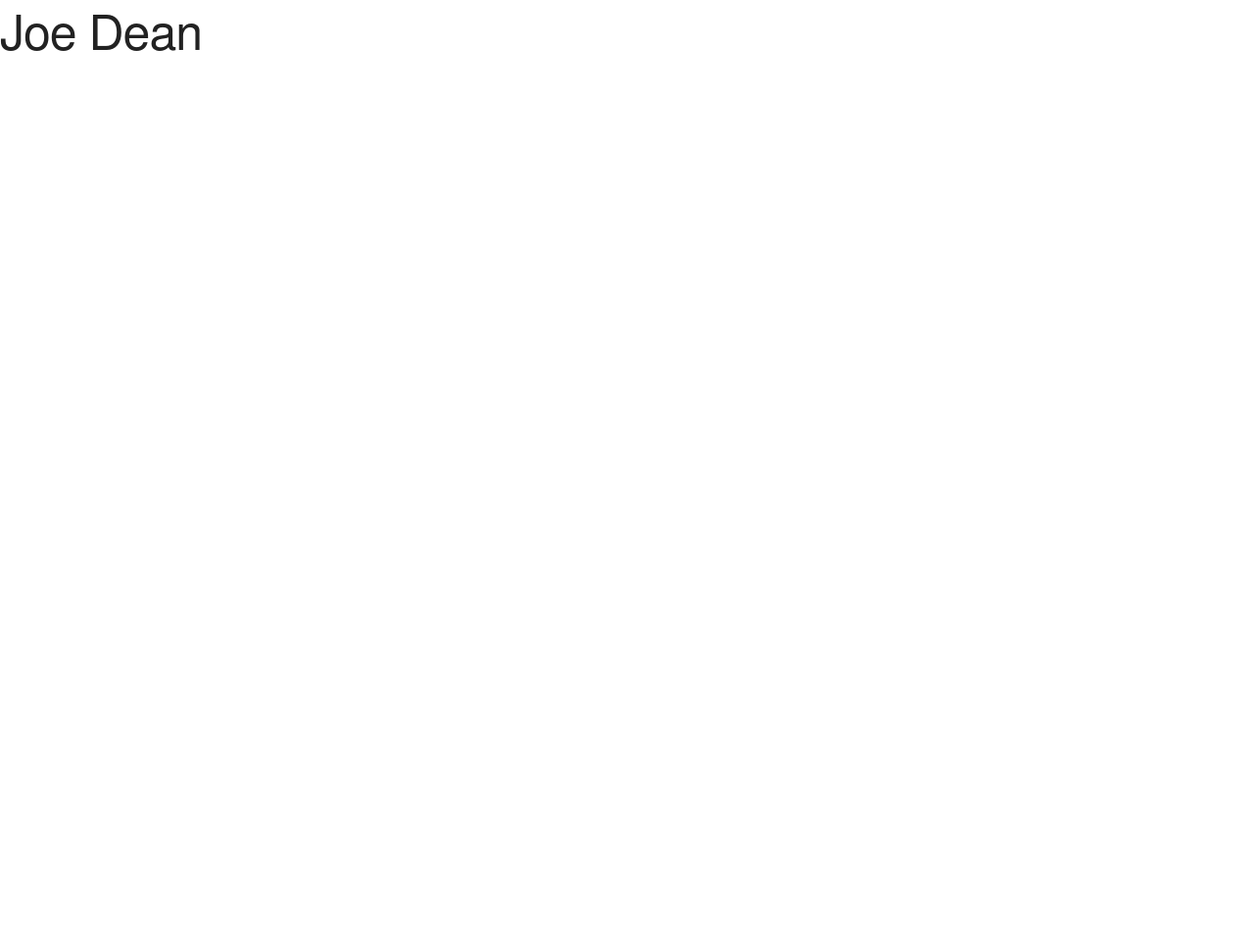
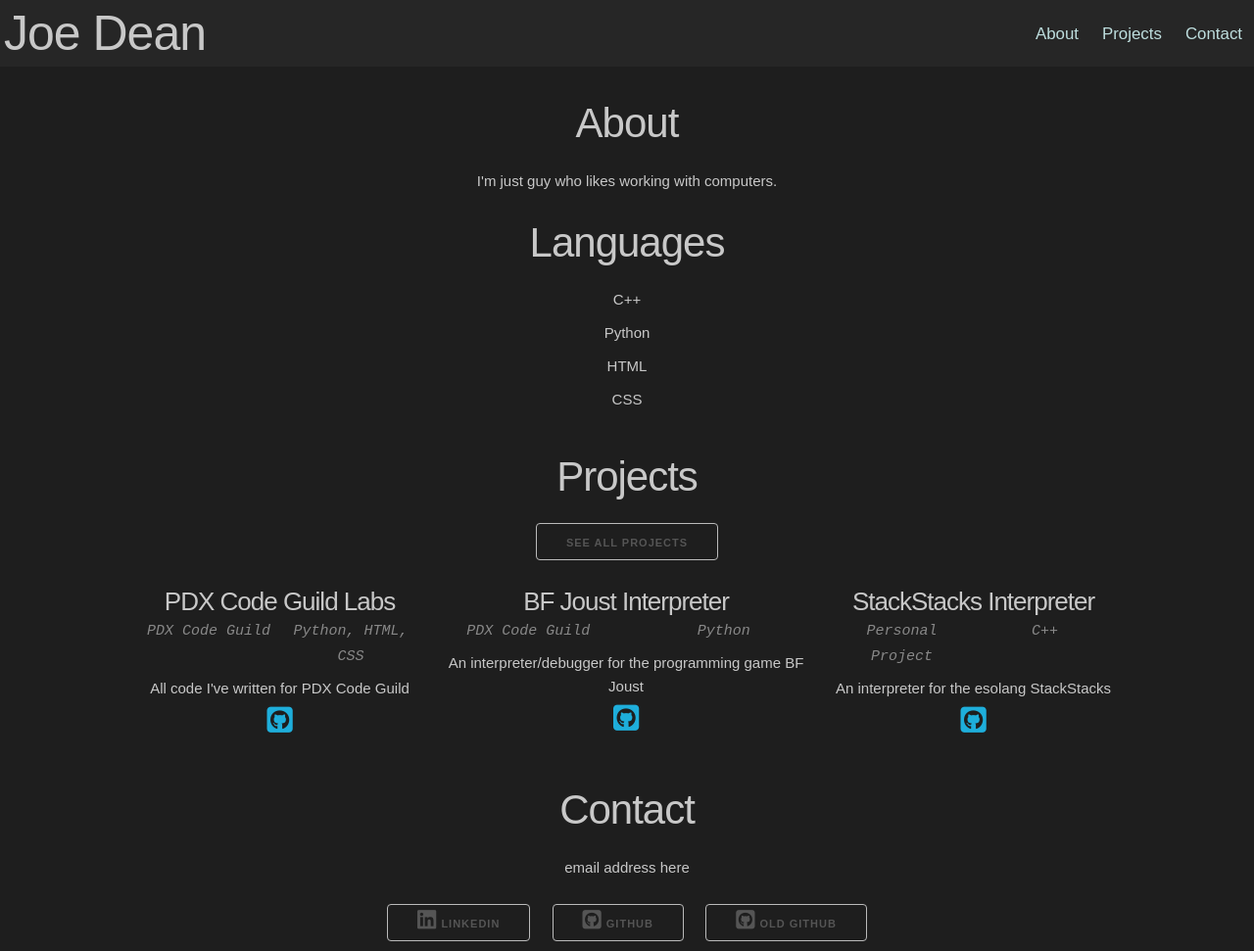
Before and after one commit to JoeD42/JoeD42.github.io, a plain HTML site: page index.html in a window 1280 px wide. Shown: the whole page at 98% size. Before the commit the page ends 800 px from the top, so only its background shows below. Drawn offline with Linux system fonts and the light colour scheme.

Commit message:
preliminary content

```diff
--- a/index.html
+++ b/index.html
@@ -1,18 +1,107 @@
 <!DOCTYPE html>
-
+<!--
+    TODOs:
+        -better fonts
+        -colors
+-->
 <html>
     <head>
         <meta name="viewport" content="width=device-width, initial-scale=1" />
         <meta charset="UTF-8" />
 
         <title>Joe Dean</title>
+        <!--TODO: Icon-->
 
         <link rel="stylesheet" href="normalize.css"/>
+        <script src="https://kit.fontawesome.com/130ffd39f1.js" crossorigin="anonymous"></script>
         <link rel="stylesheet" href="skeleton.css"/>
-        <!-- <link rel="stylesheet" href="styles.css"/> -->
+        <link rel="stylesheet" href="styles.css"/>
     </head>
 
     <body>
-        <header><h1>Joe Dean</h1></header>
+        <header>
+            <h1>Joe Dean</h1>
+            <div class="navbuttons">
+                <a href="#about">About</a>
+                <a href="#projects">Projects</a>
+                <a href="#contact">Contact</a>
+            </div>
+        </header>
+
+        <!--Image of me here-->
+
+        <main>
+            <div id="about">
+                <h2>About</h2>
+                <p>I'm just guy who likes working with computers.</p>
+            </div>
+
+            <div class="skills">
+                <div class="languages">
+                    <h2>Languages</h2>
+                    <ul>
+                        <li>C++</li>
+                        <li>Python</li>
+                        <li>HTML</li>
+                        <li>CSS</li>
+                    </ul>
+                </div>
+            </div>
+
+
+            <div id="projects"> <!--Three or so featured projects, and a link to a page with all projects-->
+                <h2>Projects</h2>
+                <a class="button" href="projects.html">See all projects</a>
+                <div class="featured-projects">
+                    <!--div class="feat-project-->
+                        <!--Image-->
+                        <!--Title, language, For-->
+                        <!--Description-->
+                        <!--Link-->
+                    <div class="feat-project">
+
+                        <h3>PDX Code Guild Labs</h3>
+                        <div class="row">
+                            <div class="six columns"><span class="p-for">PDX Code Guild</span></div>
+                            <div class="six columns"><span class="p-langs">Python, HTML, CSS</span></div>
+                        </div>
+                        <p>All code I've written for PDX Code Guild</p>
+                        <a href="https://github.com/PdxCodeGuild/class_whatever/tree/master/code/joe"><i class="fab fa-github-square fa-2x"></i></a>
+                    </div>
+
+                    <div class="feat-project">
+
+                        <h3>BF Joust Interpreter</h3>
+                        <div class="row">
+                            <div class="six columns"><span class="p-for">PDX Code Guild</span></div>
+                            <div class="six columns"><span class="p-langs">Python</span></div>
+                        </div>
+                        <p>An interpreter/debugger for the programming game BF Joust</p>
+                        <a href="https://github.com/PdxCodeGuild/class_whatever/tree/master/code/joe/mini_capstone"><i class="fab fa-github-square fa-2x"></i></a>
+                    </div>
+
+                    <div class="feat-project">
+
+                        <h3>StackStacks Interpreter</h3>
+                        <div class="row">
+                            <div class="six columns"><span class="p-for">Personal Project</span></div>
+                            <div class="six columns"><span class="p-langs">C++</span></div>
+                        </div>
+                        <p>An interpreter for the esolang StackStacks</p>
+                        <a href="https://github.com/Oj742/StackStacks"><i class="fab fa-github-square fa-2x"></i></a>
+                    </div>
+                </div>
+            </div>
+
+            <div id="contact">
+                <h2>Contact</h2>
+                <p>email address here</p> <!-- <- Don't forget -->
+                <div class="all-contacts"> <!--TODO: Fix alignment and/or icons-->
+                    <a class="button" href="https://www.linkedin.com/in/joe-dean-149322183/"><i class="fab fa-linkedin fa-2x"></i> LINKEDIN</a>
+                    <a class="button" href="https://github.com/JoeD42"><i class="fab fa-github-square fa-2x"></i> GITHUB</a>
+                    <a class="button" href="https://github.com/Oj742"><i class="fab fa-github-square fa-2x"></i> OLD GITHUB</a>
+                </div>
+            </div>
+        </main>
     </body>
 </html>
--- /dev/null
+++ b/styles.css
@@ -0,0 +1,122 @@
+body {
+    font-family: Arial, Helvetica, sans-serif;
+    /* font-family: Monaco, Menlo, Consolas, "Droid Sans Mono", "Inconsolata", "Courier New", monospace; */
+    color: #C8C8C8;
+    background-color: #1E1E1E;
+    text-align: center;
+}
+
+/*** Header ***/
+
+header {
+    display: flex;
+    justify-content: space-between;
+    align-items: center;
+    background-color: #262626;
+    position: sticky;
+    top: 0;
+}
+
+.navbuttons {
+    display: flex;
+    flex-direction: row;
+    flex-wrap: wrap;
+    justify-content: space-around;
+}
+
+header a {
+    margin: 4px 12px;
+    color: #BEDEDE;
+    text-decoration: none;
+    font-size: 1.125em;
+}
+
+header h1 {
+    margin: 4px;
+}
+
+/*** Main Body ***/
+
+main {
+    margin-top: 32px;
+}
+
+#about {
+    margin: 16px 10%;
+    text-align: center;
+}
+
+.skills {
+    display: flex;
+    flex-wrap: wrap;
+    justify-content: space-around;
+}
+
+ul {
+    text-align: center;
+}
+
+li {
+    list-style-type: none;
+}
+
+.languages {
+    text-align: center;
+}
+
+#projects {
+    margin: 16px 10%;
+    text-align: center;
+}
+
+.featured-projects {
+    display: flex;
+    flex-wrap: wrap;
+    justify-content: space-evenly;
+}
+
+.feat-project {
+    margin: 16px 4px;
+    max-width: 384px;
+}
+
+.feat-project h3 {
+    margin-bottom: 0px;
+    font-size: 2.6rem;
+}
+
+.feat-project p {
+    margin-top: 8px;
+    margin-bottom: 0.5rem;
+}
+
+.p-langs, .p-for {
+    font-size: 1.5rem;
+    font-style: italic;
+    font-family: monospace;
+    color: #888888;
+}
+
+#contact {
+    text-align: center;
+    margin-top: 32px;
+}
+
+.all-contacts {
+    display: flex;
+    flex-wrap: wrap;
+    justify-content: space-around;
+    max-width: 512px;
+    margin: auto;
+}
+
+/*** projects.html ***/
+.projects-nav {
+    display: flex;
+    flex-wrap: wrap;
+    justify-content: space-evenly;
+}
+
+.projects-nav a {
+    display: block;
+}
```
Also changed, not shown: projects.html (added, +57 -0 lines).
